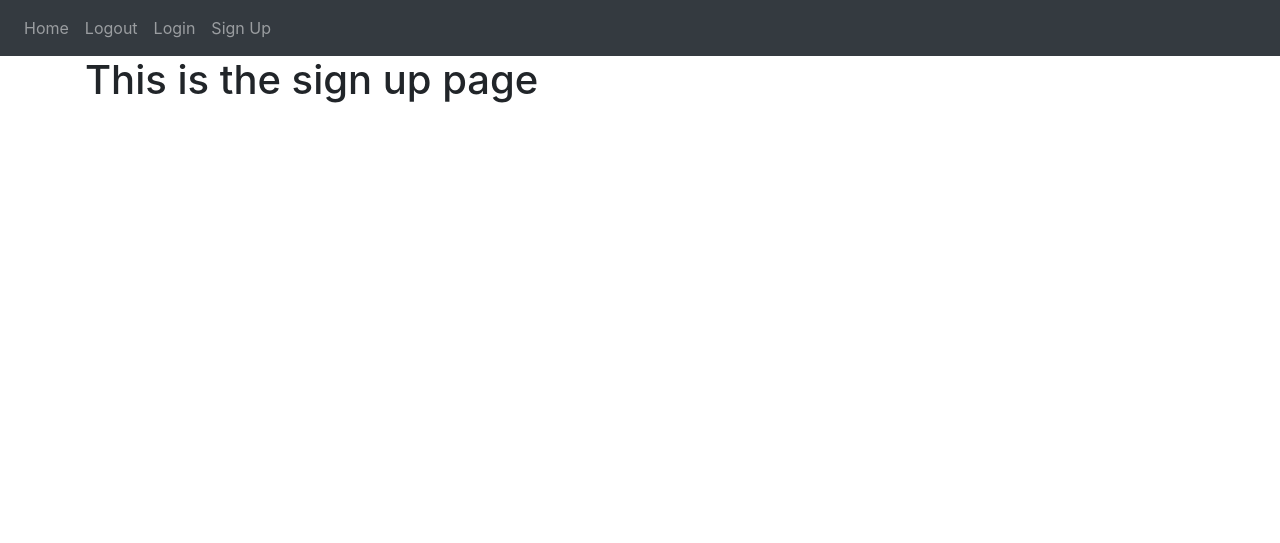
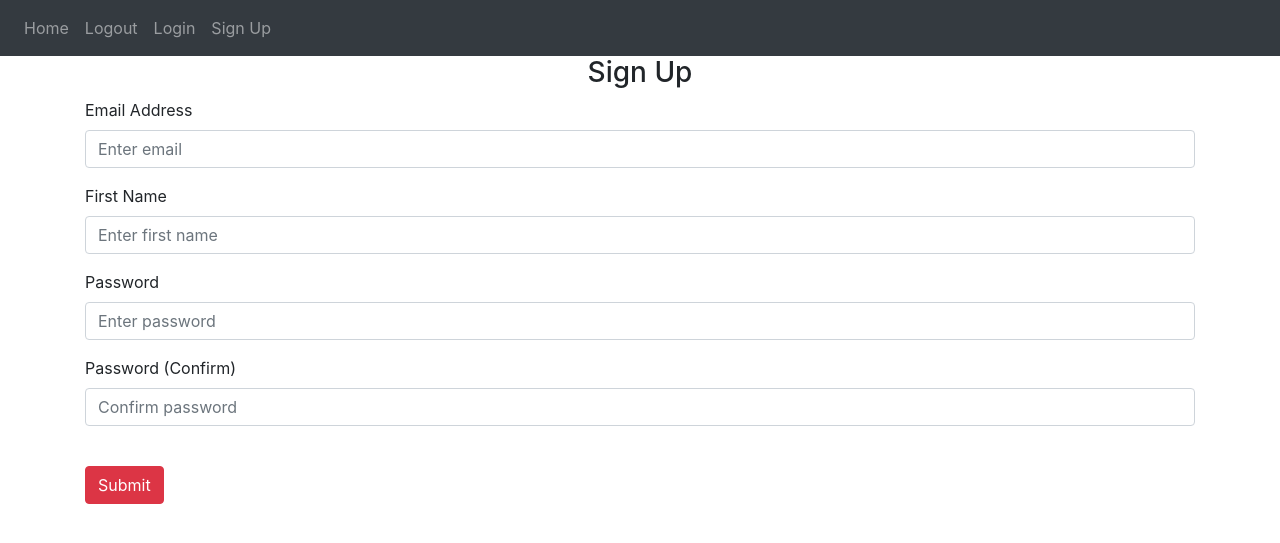
Before and after one commit to AhmedZubaidia/Quick-note-website-using-flask, a Flask app: page /sign-up in a window 1280 px wide. Shown: the top 543 px of the page. Run offline with Flask 3, Linux system fonts and the light colour scheme; some libraries are stand-ins or nearby versions.

Commit message:
adding sign up and login without showing the error message

```diff
--- a/website/auth.py
+++ b/website/auth.py
@@ -1,18 +1,38 @@
-from flask import Blueprint , render_template
+from flask import Blueprint , render_template , request , flash
 
 auth = Blueprint('auth', __name__)
 
 
 
-@auth.route('/login')
+@auth.route('/login',methods=['GET','POST'])
 def login():
-    return render_template("login.html")
+
+    return render_template("login.html", text="i passed from the auth" )
 
 @auth.route('/logout')
 
 def logout():
     return "<p>Logout</p>"
 
-@auth.route('/sign-up')
+@auth.route('/sign-up',methods=['GET','POST'])
 def sign_up():
+
+    if request.method == 'POST':
+        email = request.form.get('email')
+        firstName = request.form.get('firstName')
+        password1 = request.form.get('password1')
+        password2 = request.form.get('password2')
+
+        if len(email) < 4:
+            flash("Email must be greater than 4 characters", category='error')
+        elif len(firstName) < 2:
+            flash("First name must be greater than 2 characters", category='error')
+        elif password1 != password2:
+            flash("Passwords don't match", category='error')
+        elif len(password1) < 7:
+            flash("Password must be at least 7 characters", category='error')
+        else:
+            flash("Account created", category='success')
+
+
     return render_template("sign_up.html")
--- a/website/templates/base.html
+++ b/website/templates/base.html
@@ -44,6 +44,7 @@
     </nav>
 
 
+
     <div class="container">
       {% block content %} {% endblock %}
 
--- a/website/templates/sign_up.html
+++ b/website/templates/sign_up.html
@@ -1,7 +1,52 @@
-{% extends "base.html" %} {% block title %} Sign Up {% endblock %}
+{% extends "base.html" %} {% block title %}Sign Up{% endblock %}
 
-{% block content %}
+{% block
+content %}
 
-<h1>This is the sign up page </h1>
 
+<form method="POST">
+  <h3 align="center">Sign Up</h3>
+  <div class="form-group">
+    <label for="email">Email Address</label>
+    <input
+      type="email"
+      class="form-control"
+      id="email"
+      name="email"
+      placeholder="Enter email"
+    />
+  </div>
+  <div class="form-group">
+    <label for="firstName">First Name</label>
+    <input
+      type="text"
+      class="form-control"
+      id="firstName"
+      name="firstName"
+      placeholder="Enter first name"
+    />
+  </div>
+  <div class="form-group">
+    <label for="password1">Password</label>
+    <input
+      type="password"
+      class="form-control"
+      id="password1"
+      name="password1"
+      placeholder="Enter password"
+    />
+  </div>
+  <div class="form-group">
+    <label for="password2">Password (Confirm)</label>
+    <input
+      type="password"
+      class="form-control"
+      id="password2"
+      name="password2"
+      placeholder="Confirm password"
+    />
+  </div>
+  <br />
+  <button type="submit" class="btn btn-danger">Submit</button>
+</form>
 {% endblock %}
```
